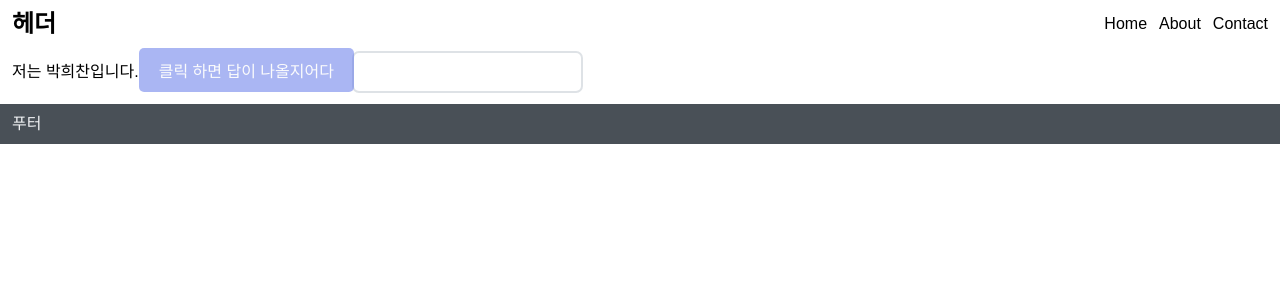
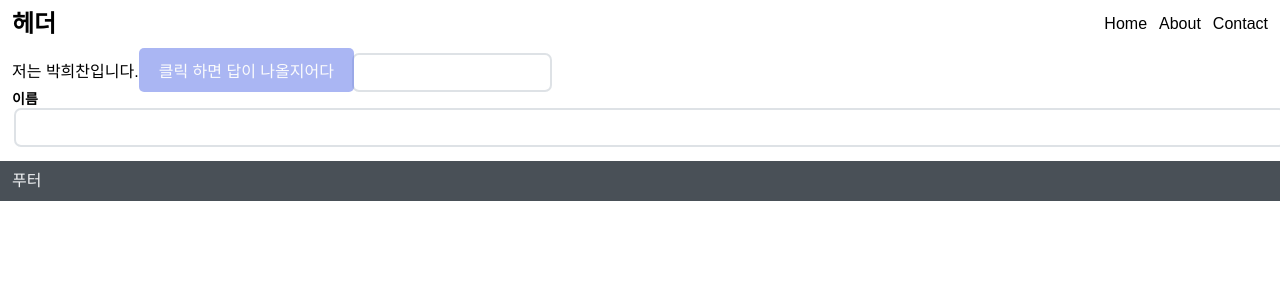
Before and after one commit to kichan05/React-Template-v2, a React (Vite) app: page / in a window 1280 px wide. Shown: the top 300 px of the page. Built offline with nearby package versions, Linux system fonts and the light colour scheme; a web font is replaced by a local one.

Commit message:
Feat: LabelWrap component

```diff
--- a/src/Input.tsx
+++ b/src/Input.tsx
@@ -7,7 +7,7 @@ export type InputProps = {
 } & ComponentPropsWithRef<'input'>
 
 const InputStyle = styled.input`
-  font-size: 16px;
+  font-size: 13px;
 
   box-shadow: 0 0 0 2px ${p => p.theme.color.Gray3};
   border: none;
--- /dev/null
+++ b/src/LabelWrapProps.tsx
@@ -0,0 +1,32 @@
+import {FC, ReactNode} from "react";
+import styled from "styled-components";
+
+export type LabelWrapProps = {
+    label: string;
+    children: ReactNode;
+}
+const LabelWrapStyle = styled.div`
+  display: flex;
+  flex-direction: column;
+`
+const Label = styled.label`
+  font-size: 14px;
+  font-weight: bold;
+`
+const InputWrap = styled.div`
+  padding: 4px;
+
+  & > * {
+    width : 100%;
+  }
+`
+export const LabelWrap: FC<LabelWrapProps> = ({label, children}) => {
+    return (
+        <LabelWrapStyle>
+            <Label>{label}</Label>
+            <InputWrap>
+                {children}
+            </InputWrap>
+        </LabelWrapStyle>
+    );
+};
--- a/src/MainPage.tsx
+++ b/src/MainPage.tsx
@@ -1,8 +1,9 @@
-import {ChangeEvent, FC, useState} from "react";
+import {FC, useState} from "react";
 import styled from "styled-components";
 import {PageLayout} from "./PageLayout";
 import {Button} from "./Button";
 import {Input} from "./Input";
+import {LabelWrap} from "./LabelWrapProps";
 
 export type MainPageProps = {}
 
@@ -23,6 +24,12 @@ export const MainPage: FC<MainPageProps> = () => {
                     value={name}
                     onChange={setName}
                 />
+                <LabelWrap label={"이름"}>
+                    <Input
+                        value={name}
+                        onChange={setName}
+                    />
+                </LabelWrap>
                 {name}
             </MainPageStyle>
         </PageLayout>
```
